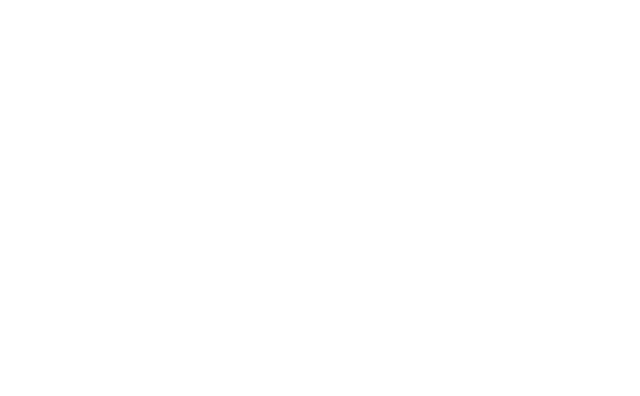
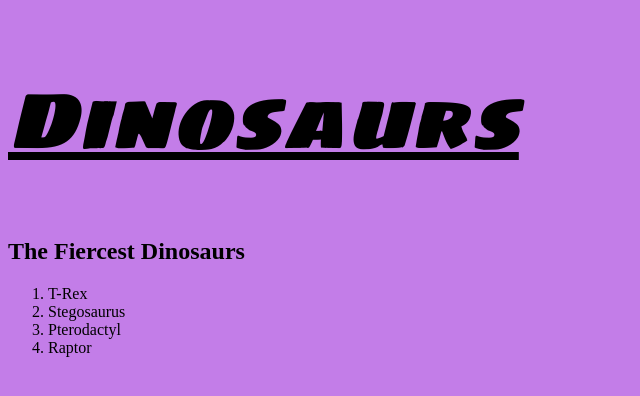
Before and after one commit to sagehartly/intro-to-css, a plain HTML site: page index.html in a window 1280 px wide. Shown: the whole page, without its empty margins (0-640 px from the left). Drawn offline with Linux system fonts and the light colour scheme.

Commit message:
CSS style changes
Added style changes to H1 and H2

```diff
--- /dev/null
+++ b/CSS/main.css
@@ -0,0 +1,10 @@
+html{background-color: #c37de8;}
+
+H1 {
+  font-weight: normal;
+  font-size: 5rem;
+  font-style: italic;
+  text-decoration: underline;
+  font-family: "sigmar one";
+
+}
--- a/index.html
+++ b/index.html
@@ -1,11 +1,21 @@
-<!DOC TYPE HTML>
+<!DOCTYPE HTML>
 <html>
   <head>
       <meta charset="UTF-8">
       <title>Intro to CSS</title>
+      <link href="css/main.css" rel="stylesheet">
+      <link href='http://fonts.googleapis.com/css?family=Sigmar+One' rel='stylesheet' type='text/css'>
   </head>
 
+<h1>Dinosaurs</h1>
 
+<h2>The Fiercest Dinosaurs</H2>
+  <ol>
+    <li>T-Rex</li>
+    <li>Stegosaurus</li>
+    <li>Pterodactyl</li>
+    <li>Raptor</li>
+  </ol>
 
 
 
```
